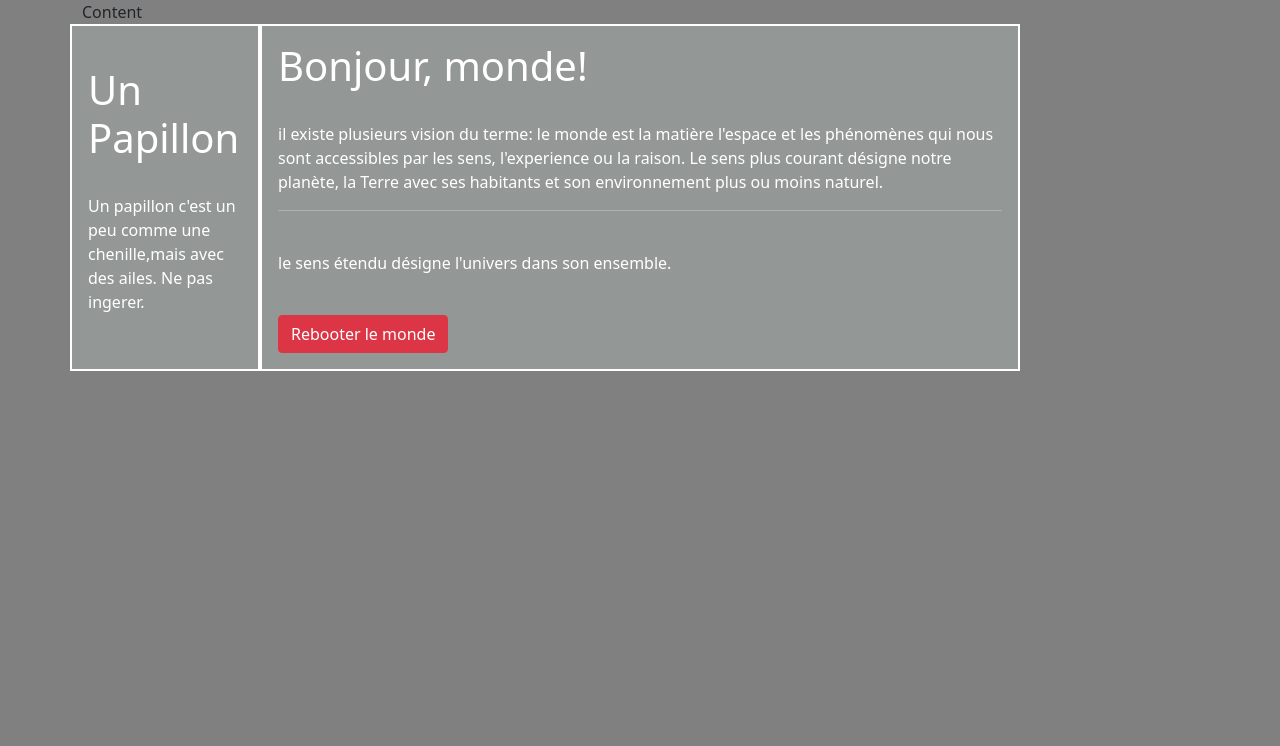
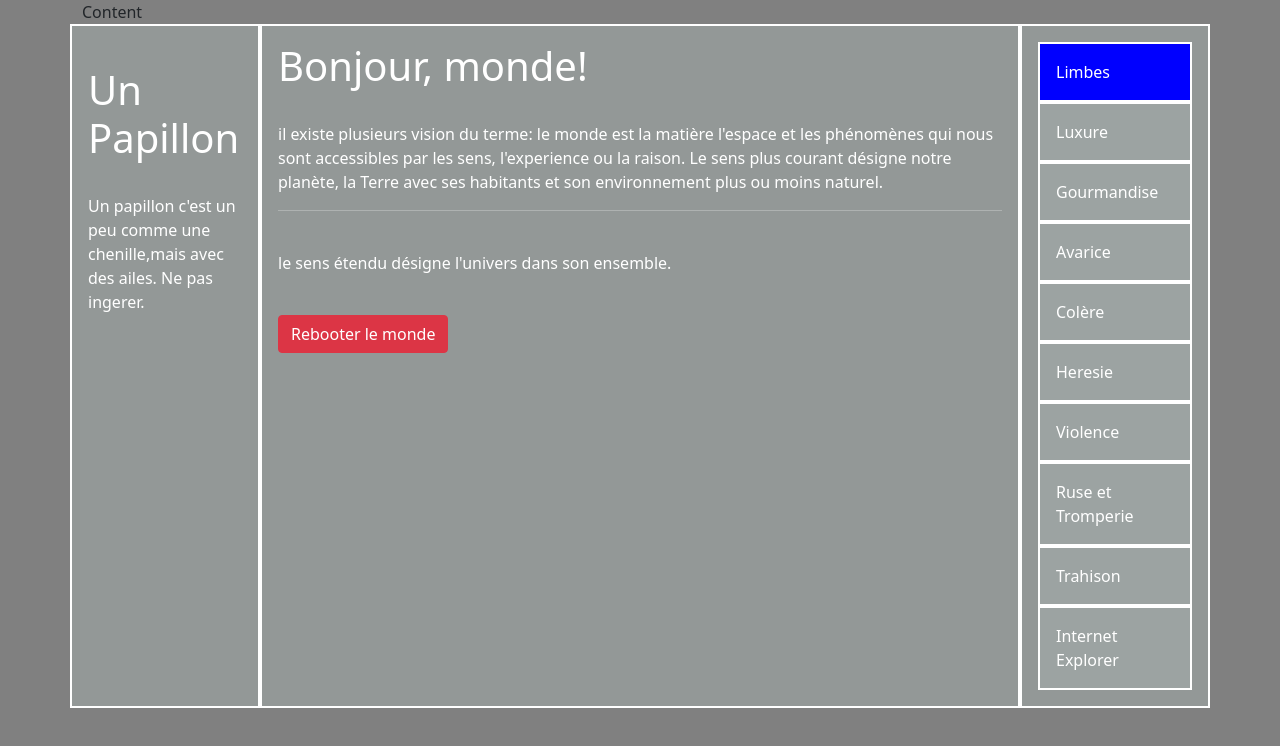
Before and after one commit to aaron-agustin/runtrackJs, a plain HTML site: page jour06/job01/index.html in a window 1280 px wide. Drawn offline with nearby package versions, Linux system fonts and the light colour scheme.

Commit message:
ajouts de nouveau elemnts

```diff
--- a/jour06/job01/index.html
+++ b/jour06/job01/index.html
@@ -16,6 +16,19 @@
         <p>il existe plusieurs vision du terme: le monde est la matière l'espace et les phénomènes qui nous sont accessibles par les sens, l'experience ou la raison. Le sens plus courant désigne notre planète, la Terre avec ses habitants et son environnement plus ou moins naturel. </p> <hr> <br>
     <p>le sens étendu désigne l'univers dans son ensemble.</p><br>
     <button type="button" class="btn btn-danger">Rebooter le monde</button></div>
+        <div class="col-2">
+            <div class="col1">Limbes</div>
+            <div class="col">Luxure</div>
+            <div class="col">Gourmandise</div>
+            <div class="col">Avarice</div>
+            <div class="col">Colère</div>
+            <div class="col">Heresie</div>
+            <div class="col">Violence</div>
+            <div class="col">Ruse et Tromperie</div>
+            <div class="col">Trahison</div>
+            <div class="col">Internet Explorer</div>
+        </div>
+
 
     </div>
    </div>
--- a/jour06/job01/style.css
+++ b/jour06/job01/style.css
@@ -18,3 +18,7 @@ button{
     border-radius: 2px;
     background-color: red;
 }
+
+.col1{
+    background-color: blue;
+}
```
